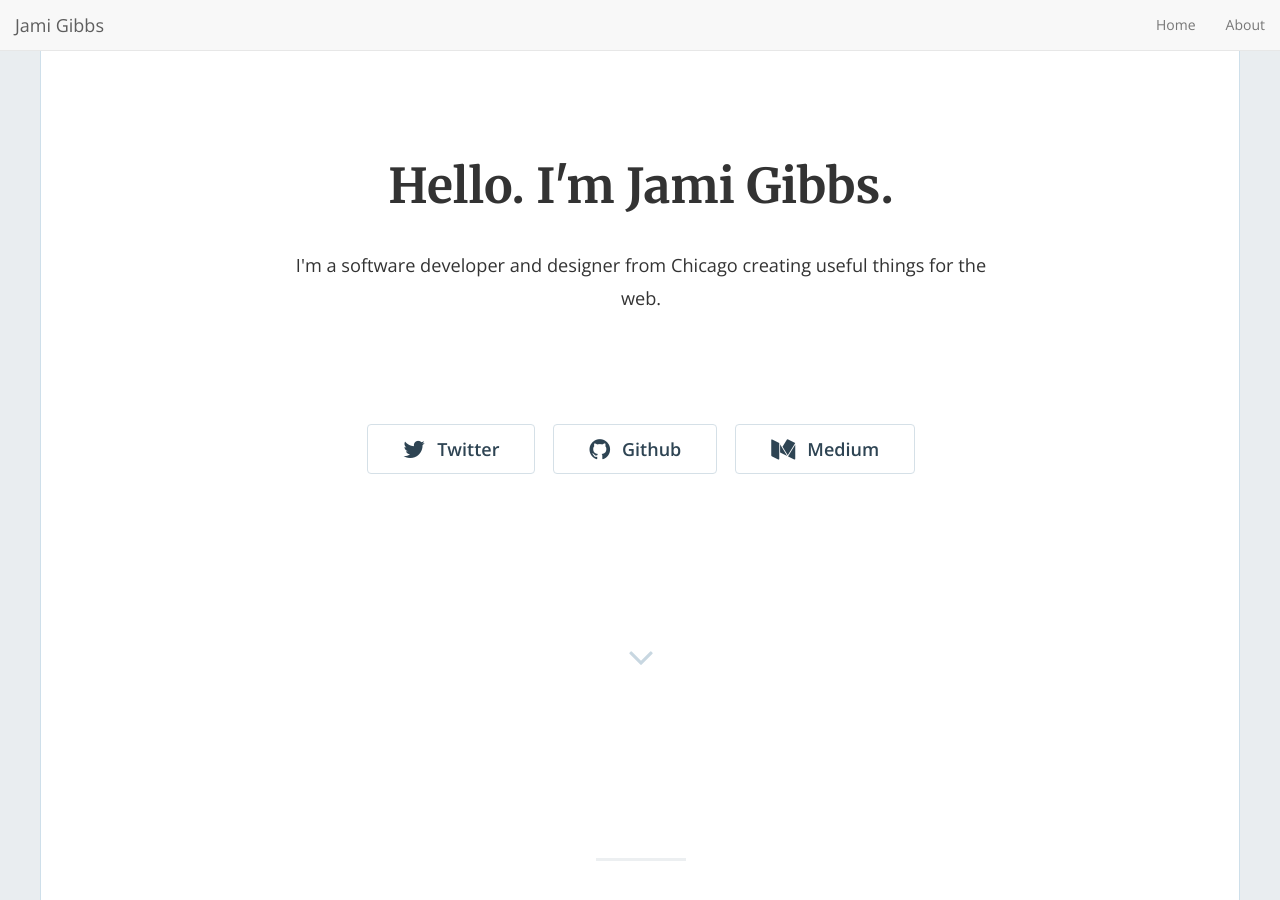
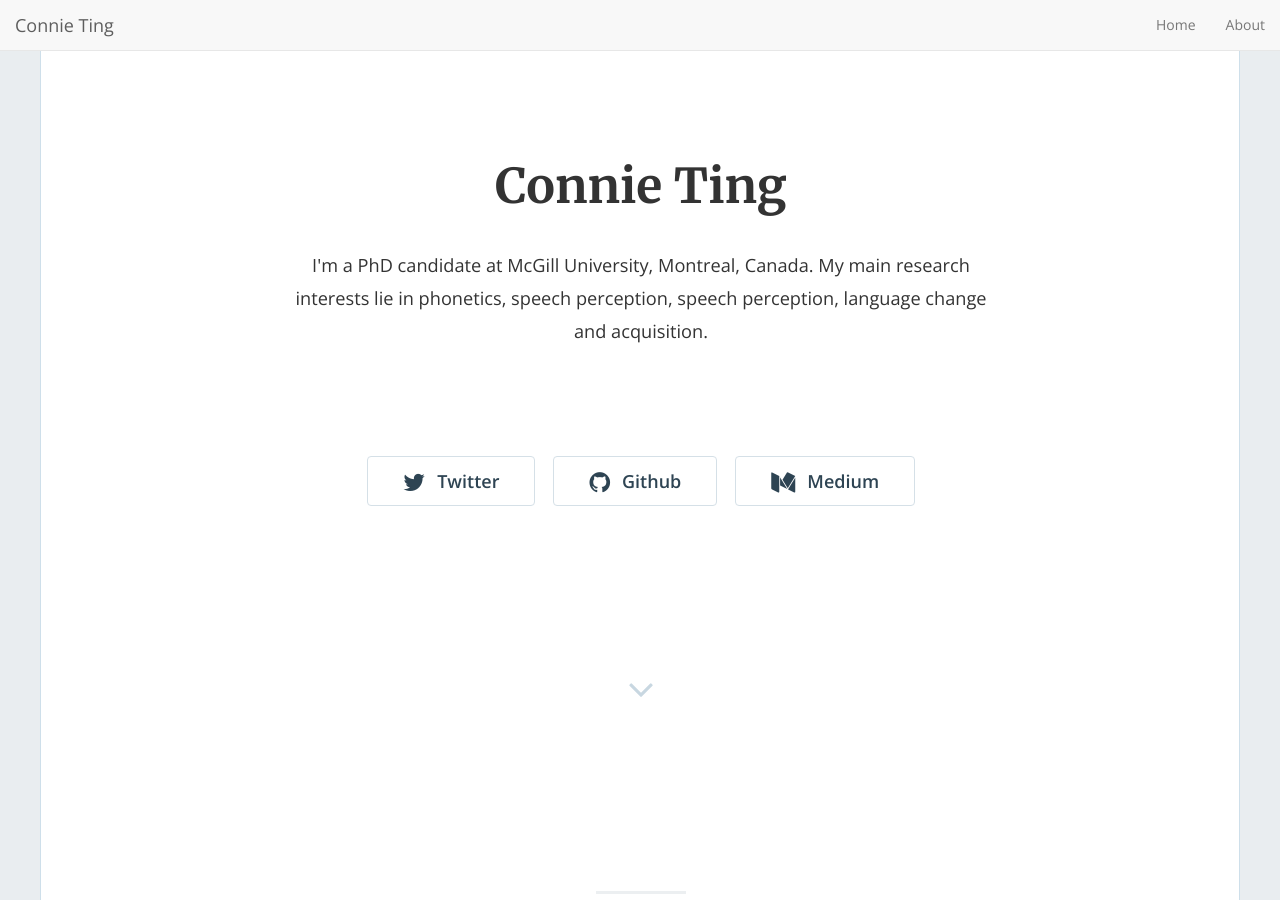
Before and after one commit to connieting/connieting.github.io, a Jekyll site: the page built from index.html, in a window 1280 px wide and 900 px high. Built offline with Jekyll 4.4.1, drawn with Linux system fonts in a browser that asks for light colours; nearby versions of some CDN libraries; the list of posts is cut into pages by our own code; some of the changed text lies outside the part shown.

Commit message:
Update _config.yml
updated description, names, contact info

```diff
--- a/_config.yml
+++ b/_config.yml
@@ -13,14 +13,14 @@
 # you will see them accessed via {{ site.title }}, {{ site.email }}, and so on.
 # You can create any custom variable you would like, and they will be accessible
 # in the templates via {{ site.myvariable }}.
-title: "Hello. I'm Jami Gibbs."
-email: 'jami0821@gmail.com'
-description: "I'm a software developer and designer from Chicago creating useful things for the web."
+title: "Connie Ting"
+email: 'connie.ting@mail.mcgill.ca'
+description: "I'm a PhD candidate at McGill University, Montreal, Canada. My main research interests lie in phonetics, speech perception, speech perception, language change and acquisition."
 baseurl: "" # the subpath of your site, e.g. /blog
-url: "https://jamigibbs.github.io/phantom" # the base hostname & protocol for your site, e.g. https://example.com
-twitter_username: 'jamigibbs'
-github_username: 'jamigibbs'
-medium_username: 'blog.jamigibbs.com'
+url: "https://connieting.github.io" # the base hostname & protocol for your site, e.g. https://example.com
+twitter_username: 'connietingg'
+github_username: 'connieting'
+#medium_username: 'blog.jamigibbs.com'
 
 # Build settings
 markdown: kramdown
@@ -89,9 +89,9 @@
 ############################################################
 
 ### Phantom settings
-footer_text: '© 2018 Jami Gibbs'
-admin_name: 'Jami Gibbs'
-google_analytics: "UA-9999999-99" # Update with your own tracking ID
+footer_text: '© 2023 Connie Ting'
+admin_name: 'Connie Ting'
+#google_analytics: "UA-9999999-99" # Update with your own tracking ID
 enable_contact: false
 
 #### Phantom Navigation menu
```
